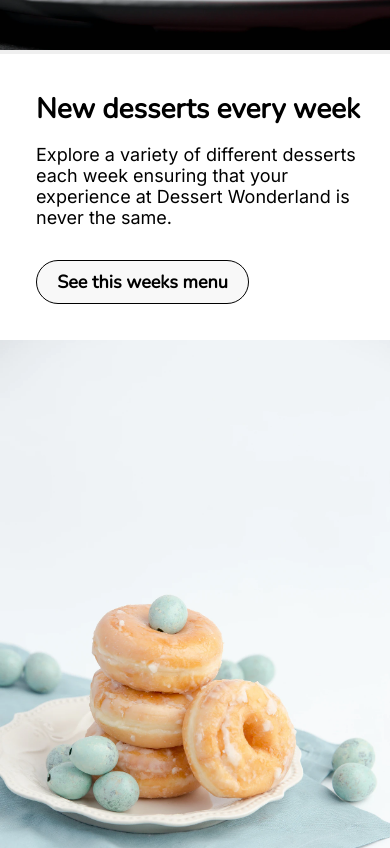
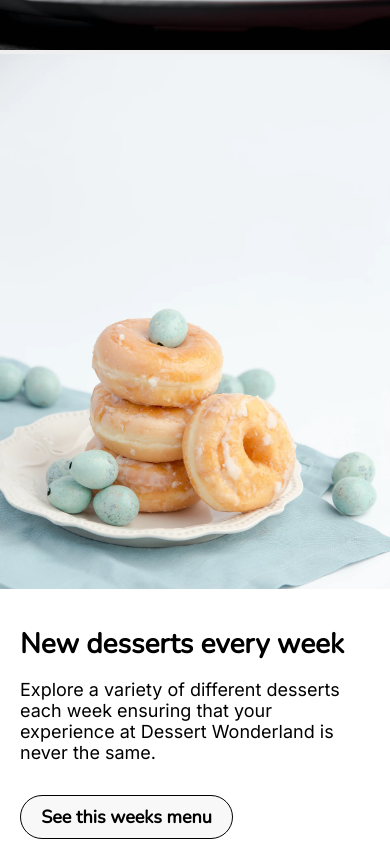
Before and after one commit to kyleh919/DessertWorld, a website: page index.html in a window 390 px wide. Shown: the part 540-1388 px from the top of the page. Drawn offline with nearby package versions, Linux system fonts and the light colour scheme.

Commit message:
Adjusts content-section layout for mobile viewports Centers the secondary-content Reorders the image to display first Adds a transform to content-card to overlay it on the section images

```diff
--- a/styles/components/cards.css
+++ b/styles/components/cards.css
@@ -1,6 +1,6 @@
 .content-card {
   background-color: white;
-  width: 331px;
+  width: 350px;
   padding: 36px;
 }
 
--- a/styles/layouts/home/content-section.css
+++ b/styles/layouts/home/content-section.css
@@ -1,6 +1,24 @@
 .content-image {
   width: 100%;
 }
+
+/********** START MOBILE MEDIA QUERY **********/
+@media screen and (max-width: 768px) {
+  .secondary-content {
+    display: flex;
+    flex-direction: column;
+    align-items: center;
+  }
+
+  .secondary-content > img {
+    order: -1;
+  }
+
+  .content-card {
+    transform: translateY(-50px);
+  }
+}
+/********** END MOBILE MEDIA QUERY **********/
 
 /********** START TABLET MEDIA QUERY **********/
 @media screen and (min-width: 768px) and (max-width: 1024px) {
```
Also changed, not shown: index.html (+0 -1 lines).
